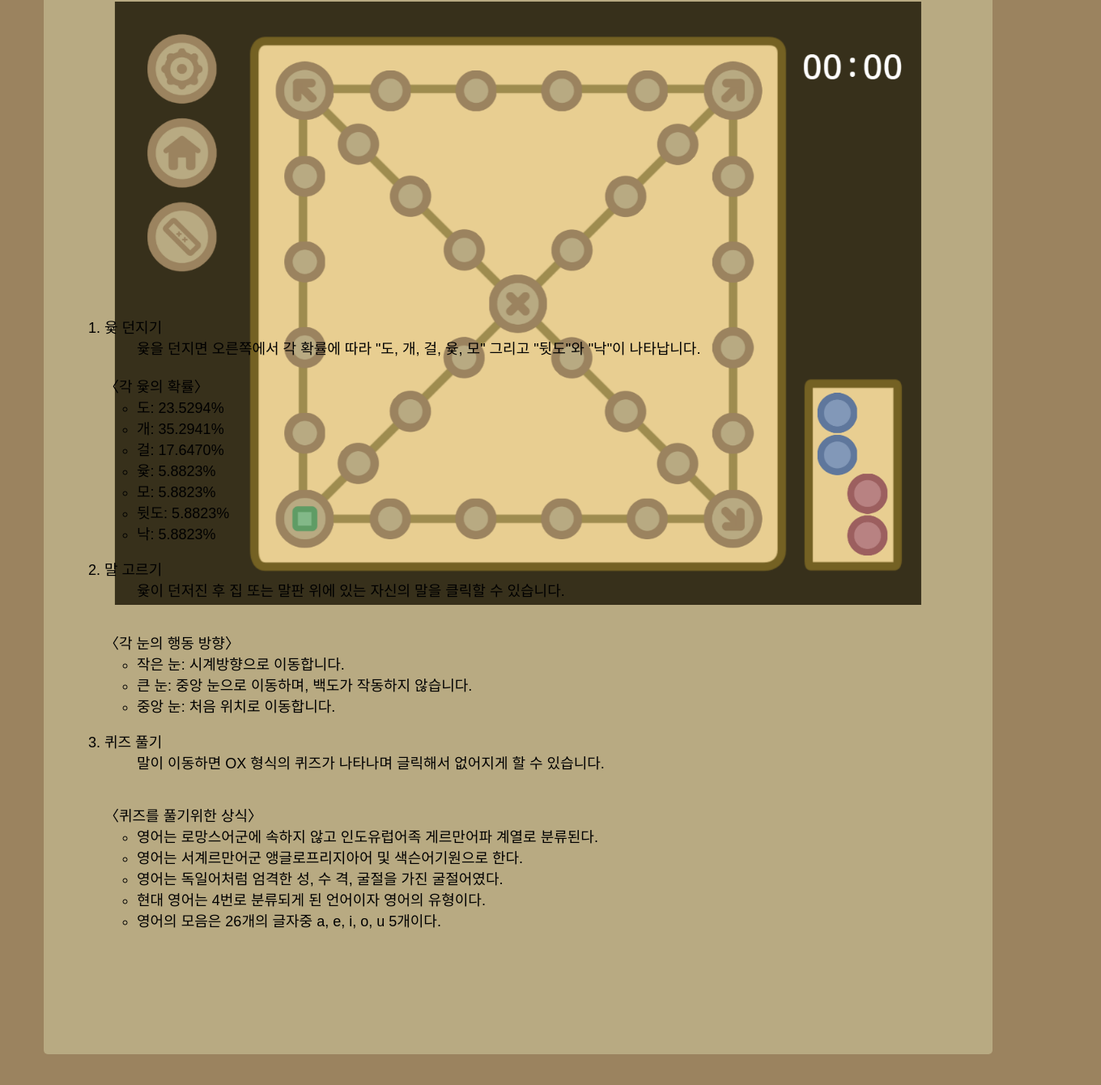
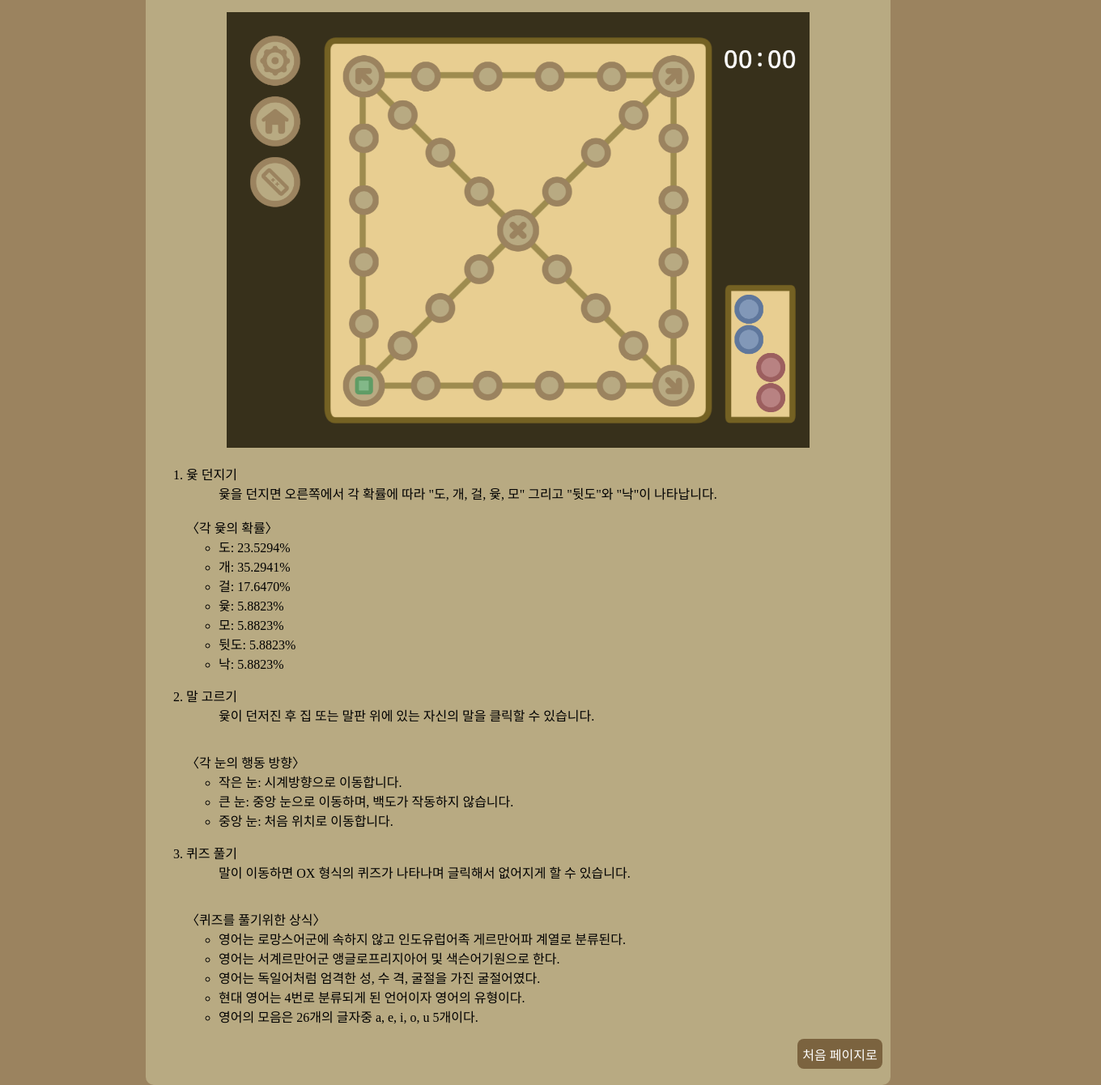
Before and after one commit to mangojun/game, a plain HTML site: page explan.html in a window 1280 px wide. Shown: the part 96-1436 px from the top of the page at 81% size, 1360 px wide, since content can reach past the window. Before the commit the page ends 1398 px from the top, so only its background shows below. Drawn offline with Linux system fonts and the light colour scheme.

Commit message:
13th commit

```diff
--- a/explan.html
+++ b/explan.html
@@ -11,36 +11,41 @@
         }
 
         #main {
+            position: absolute;
             background-color: #b8aa82;
-            width: 90%;
-            height: 1370px;
-            position: absolute;
+            top: 25px;
             left: 50%;
+            width: calc(100% - 60px);
+            border-radius: 10px;
+            padding: 20px 10px;
             transform: translateX(-50%);
-            border-radius: 5px;
-            padding: 10px;
+            box-shadow: 2px 3px 7px 2px rgb(0, 0, 0 / 2%);
         }
 
-            #main h1 {
-                position: absolute;
-                left: 50%;
-                transform: translateX(-50%);
-                text-align: center;
+        img {
+            width: 80%;
+            margin: 20px 0 0 50%;
+            transform: translateX(-50%);
+        }
+
+        h1 {
+            margin: 0px;
+            text-align: center;
+        }
+
+        a {
+            color: #fff;
+            text-decoration: none;
+            background-color: #7b633f;
+            padding: 0.4em;
+            border-radius: 0.5em;
+            float: right;
+        }
+
+        @media screen and (min-width: 1000px) {
+            #main {
+                width: 900px
             }
-
-            #main img{
-                position: absolute;
-                left: 50%;
-                transform: translateX(-50%);
-                margin-top: 80px;
-                width: 85%;
-            }
-
-        ol {
-            position: absolute;
-            margin: 450px 0pc 0pc 25px;
-            font-family: Arial, Helvetica, sans-serif;
-            font-size: large;
         }
     </style>
 </head>
@@ -96,6 +101,7 @@
                     </ul>
                 </li>
             </ol>
+            <a href="./">처음 페이지로</a>
         </div>
     </main>
 </body>
```
Also changed, not shown: index.html (+31 -2 lines).
